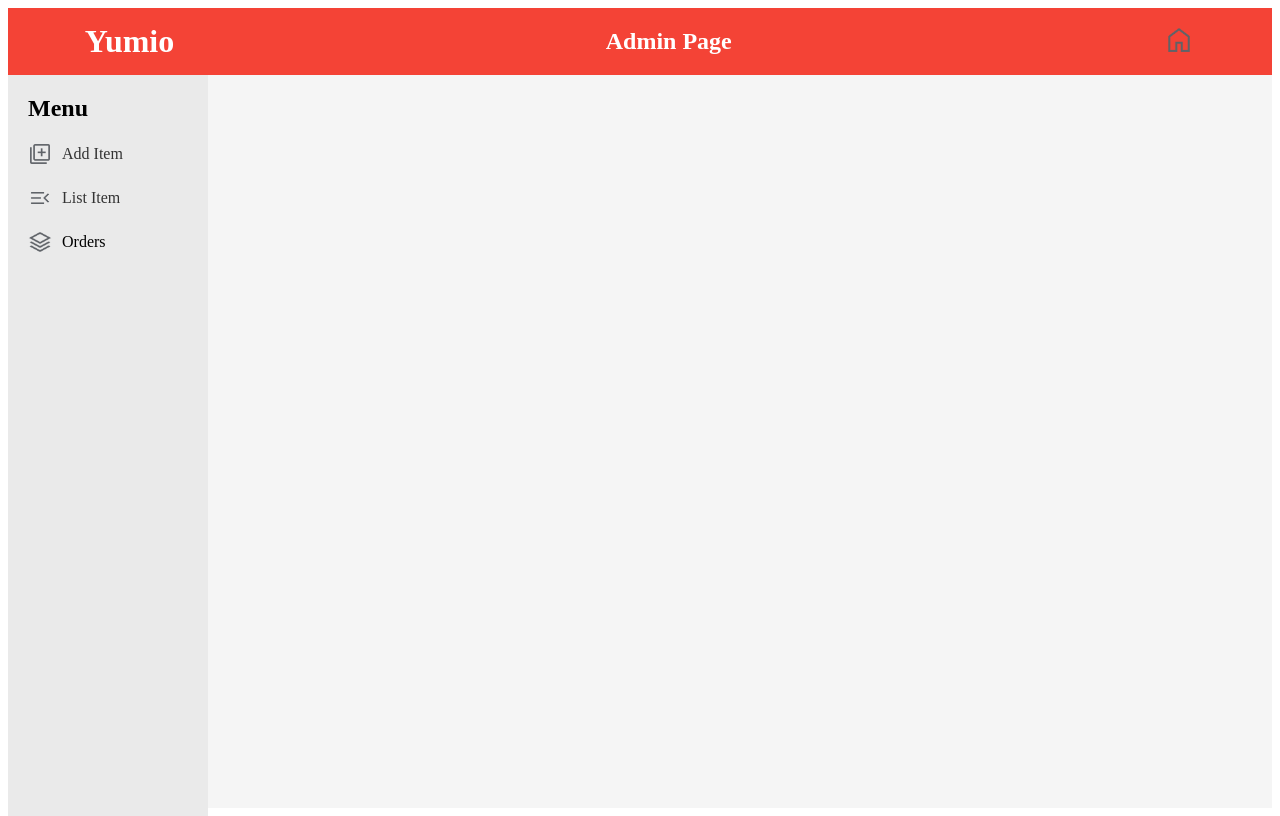
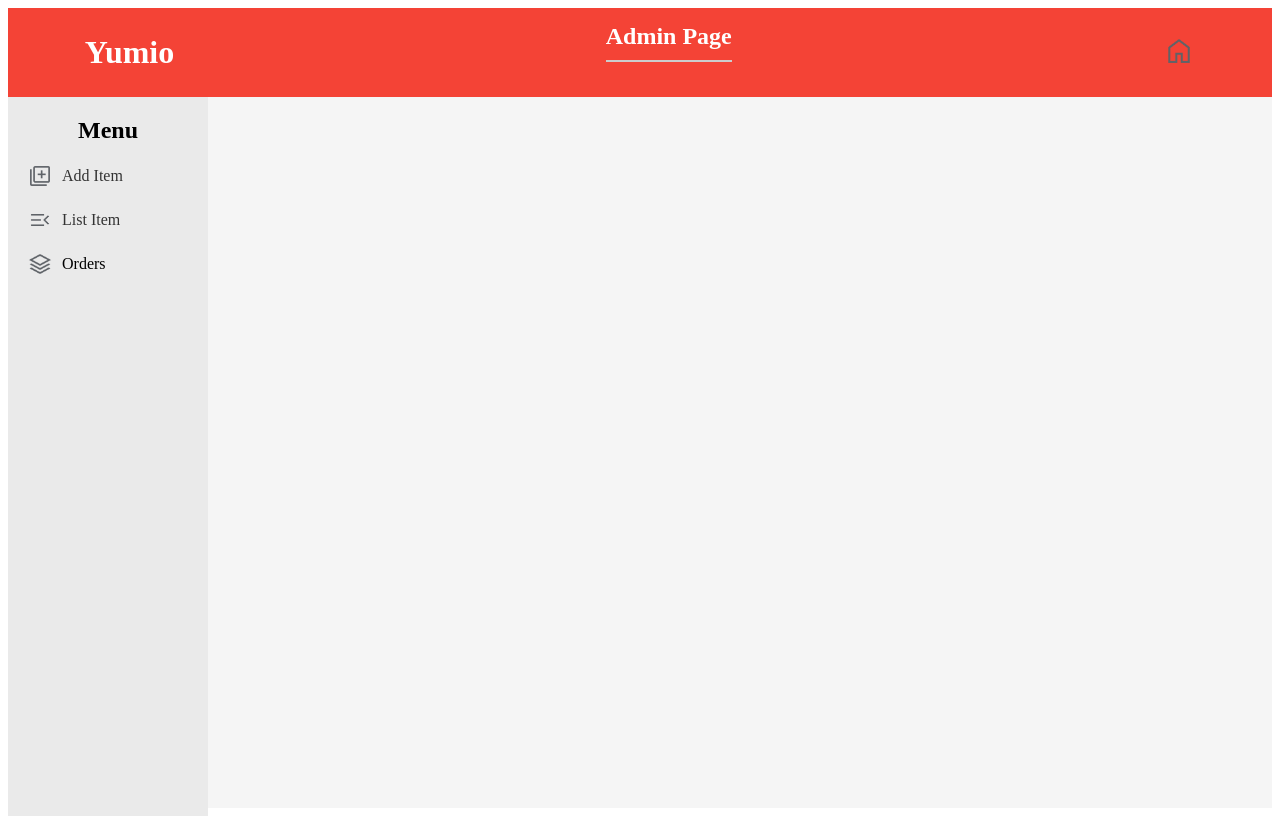
Before and after one commit to Sanjay-adepu/admin, a React (Vite) app: page / in a window 1280 px wide. Built offline with nearby package versions, Linux system fonts and the light colour scheme.

Commit message:
Update Listfood.css

```diff
--- a/src/Pages/Listfood/Listfood.css
+++ b/src/Pages/Listfood/Listfood.css
@@ -0,0 +1,54 @@
+/* Listfood.css */
+.container {
+  max-width: 1200px;
+  margin: 0 auto;
+  padding: 20px;
+}
+
+.heading {
+  display: flex;
+  justify-content: space-between;
+  font-weight: bold;
+  border-bottom: 2px solid #ccc;
+  padding-bottom: 10px;
+  margin-bottom: 20px;
+}
+
+.foodtable {
+  display: flex;
+  align-items: center;
+  margin-bottom: 20px;
+  padding: 10px;
+  border: 1px solid #ccc;
+  border-radius: 5px;
+  transition: background-color 0.3s;
+}
+
+.foodtable:hover {
+  background-color: #f9f9f9;
+}
+
+.foodtable img {
+  max-width: 100px; /* Set the maximum width for images */
+  height: auto;
+  border-radius: 5px;
+  margin-right: 20px;
+}
+
+.foodtable p {
+  margin: 5px 0;
+  font-size: 16px;
+}
+
+.foodtable p:last-child {
+  margin-bottom: 0;
+}
+
+h2 {
+  text-align: center;
+  margin: 20px 0;
+}
+
+p {
+  text-align: center; /* Center align text */
+}
```
